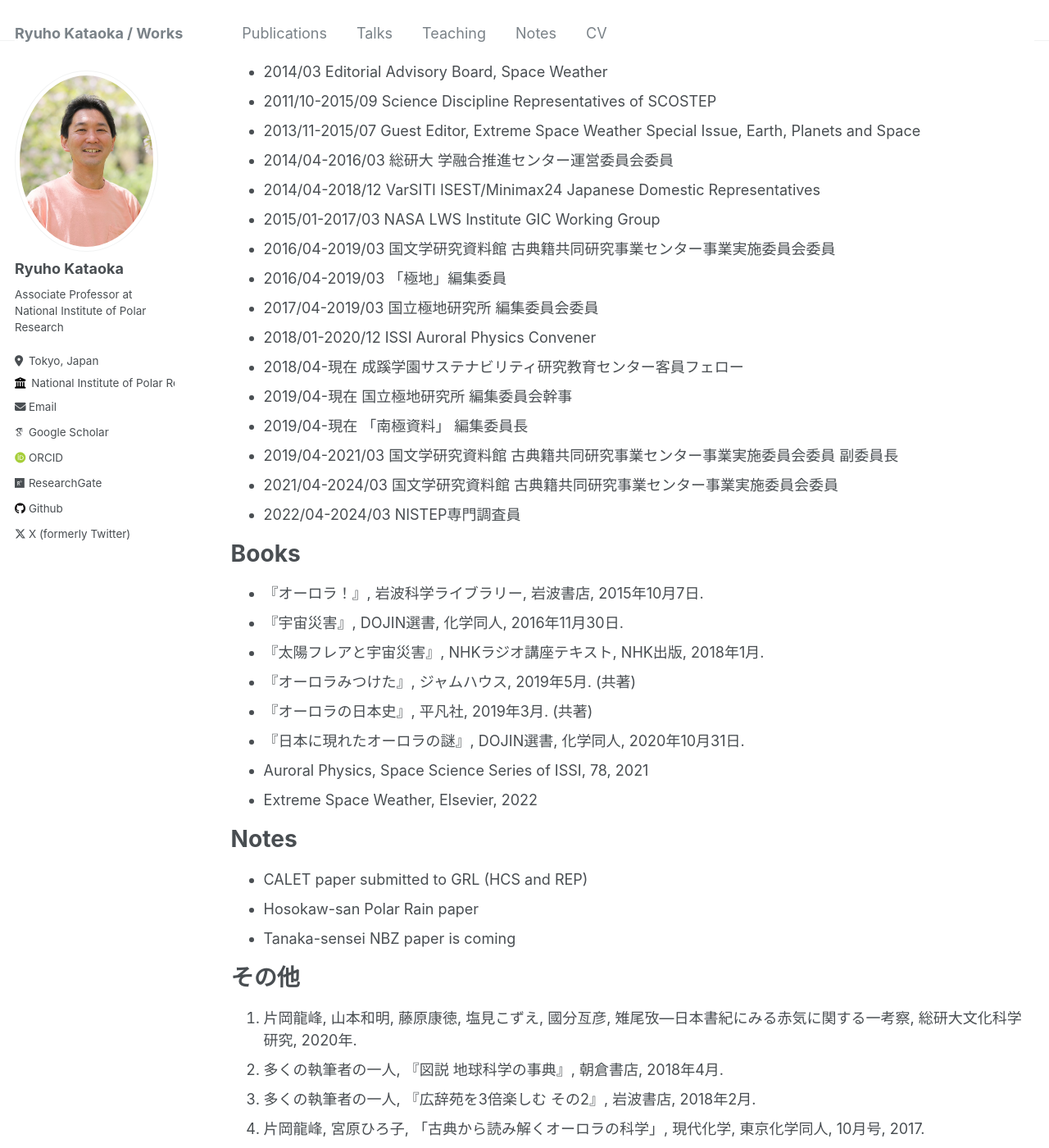
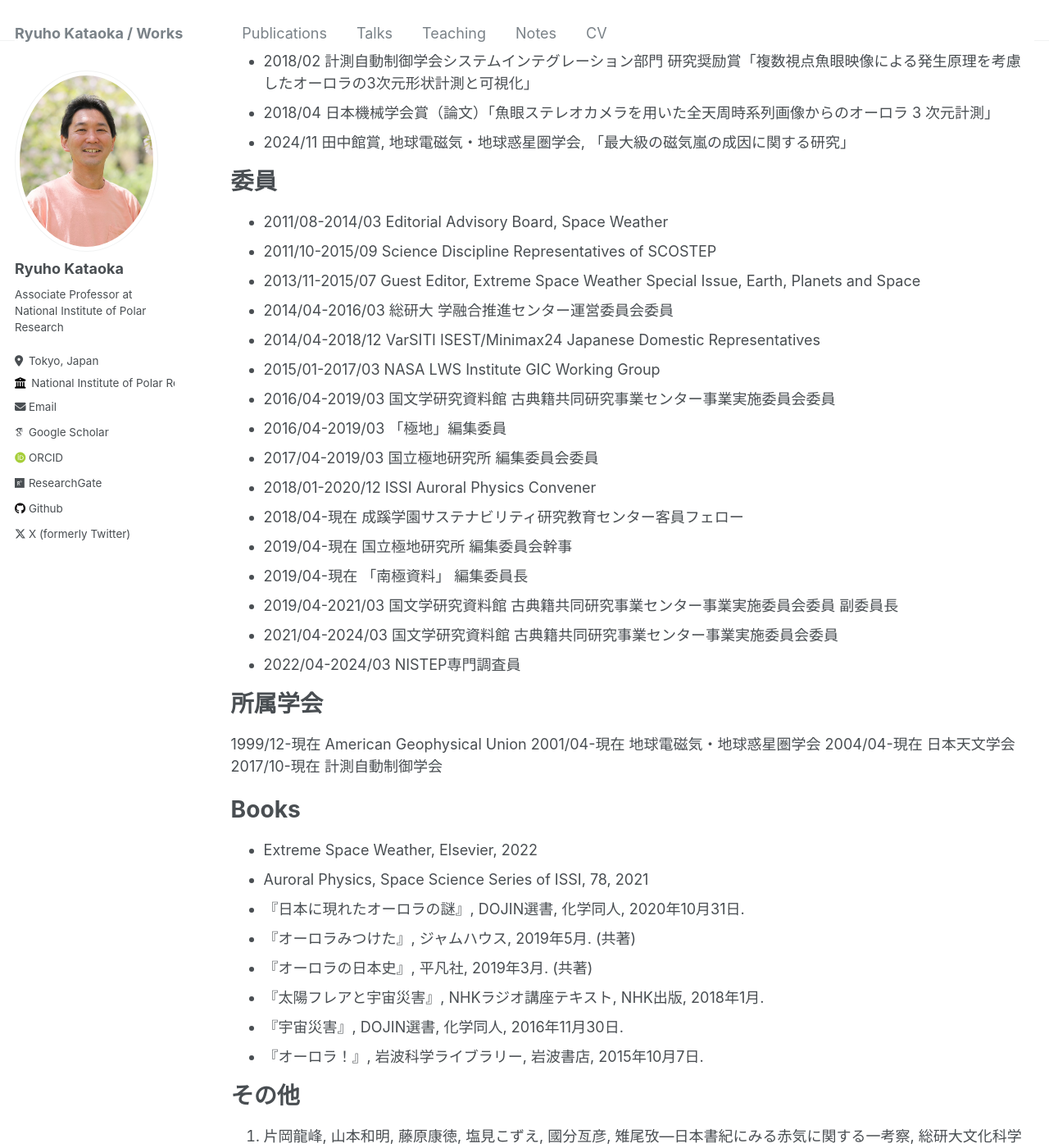
Before and after one commit to ryuhokataoka/ryuhokataoka.github.io, a Jekyll site: the page built from _pages/notes.md, in a window 1280 px wide and 1400 px high, scrolled down 1649 px. Shown: the whole window at 82% size. Built offline with Jekyll 4.4.1, drawn with Linux system fonts in a browser that asks for light colours; some web fonts are replaced; some of the changed text lies outside the part shown.

Commit message:
Update notes.md

```diff
--- a/_pages/notes.md
+++ b/_pages/notes.md
@@ -53,7 +60,7 @@ Profile
 
 委員
 ====
-* 2014/03 Editorial Advisory Board, Space Weather
+* 2011/08-2014/03 Editorial Advisory Board, Space Weather
 * 2011/10-2015/09 Science Discipline Representatives of SCOSTEP
 * 2013/11-2015/07 Guest Editor, Extreme Space Weather Special Issue, Earth, Planets and Space
 * 2014/04-2016/03 総研大 学融合推進センター運営委員会委員
@@ -70,22 +77,23 @@ Profile
 * 2021/04-2024/03 国文学研究資料館 古典籍共同研究事業センター事業実施委員会委員
 * 2022/04-2024/03 NISTEP専門調査員
 
+所属学会
+====
+1999/12-現在 American Geophysical Union
+2001/04-現在 地球電磁気・地球惑星圏学会
+2004/04-現在 日本天文学会
+2017/10-現在 計測自動制御学会
+
 Books
 ====
-* 『オーロラ！』, 岩波科学ライブラリー, 岩波書店, 2015年10月7日.
-* 『宇宙災害』, DOJIN選書, 化学同人, 2016年11月30日.
-* 『太陽フレアと宇宙災害』, NHKラジオ講座テキスト, NHK出版, 2018年1月.
+* Extreme Space Weather, Elsevier, 2022
+* Auroral Physics, Space Science Series of ISSI, 78, 2021
+* 『日本に現れたオーロラの謎』, DOJIN選書, 化学同人, 2020年10月31日.
 * 『オーロラみつけた』, ジャムハウス, 2019年5月. (共著)
 * 『オーロラの日本史』, 平凡社, 2019年3月. (共著)
-* 『日本に現れたオーロラの謎』, DOJIN選書, 化学同人, 2020年10月31日.
-* Auroral Physics, Space Science Series of ISSI, 78, 2021
-* Extreme Space Weather, Elsevier, 2022
-
-Notes
-====
-* CALET paper submitted to GRL (HCS and REP)
-* Hosokaw-san Polar Rain paper
-* Tanaka-sensei NBZ paper is coming
+* 『太陽フレアと宇宙災害』, NHKラジオ講座テキスト, NHK出版, 2018年1月.
+* 『宇宙災害』, DOJIN選書, 化学同人, 2016年11月30日.
+* 『オーロラ！』, 岩波科学ライブラリー, 岩波書店, 2015年10月7日.
 
 その他
 ====
```
Also changed, not shown: other parts of _pages/notes.md (+8 -1 lines).
